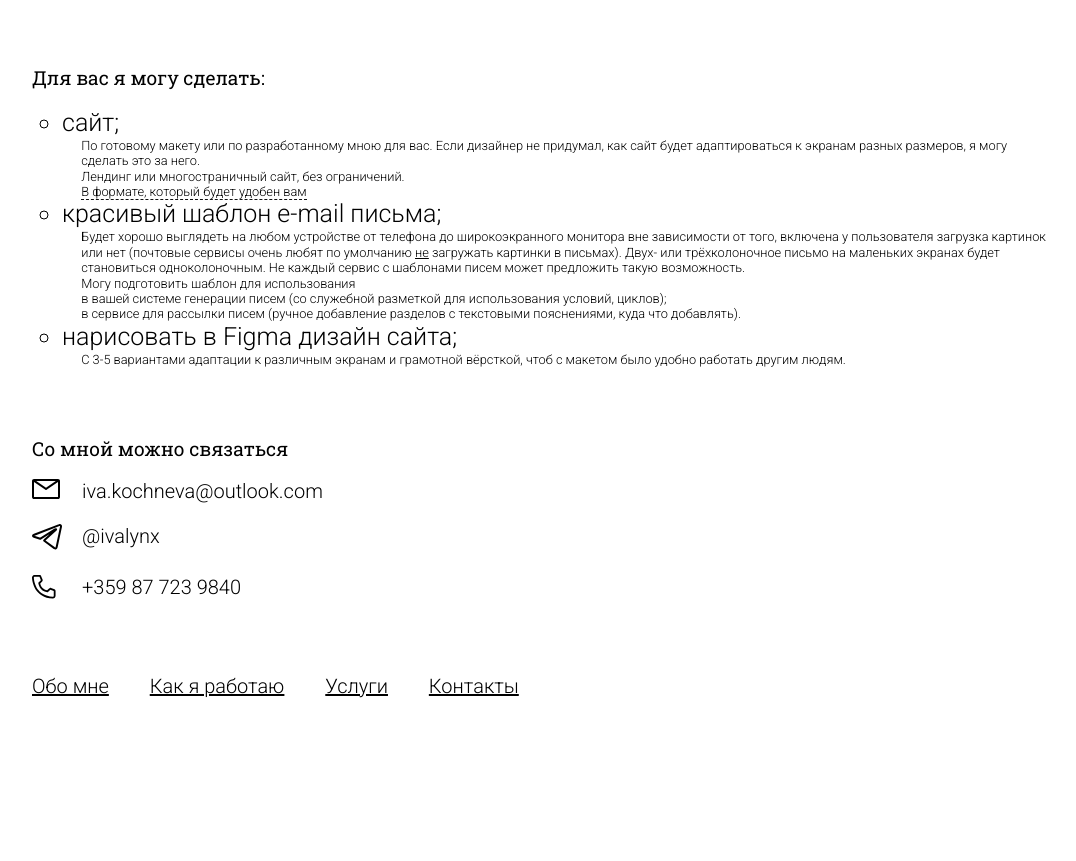
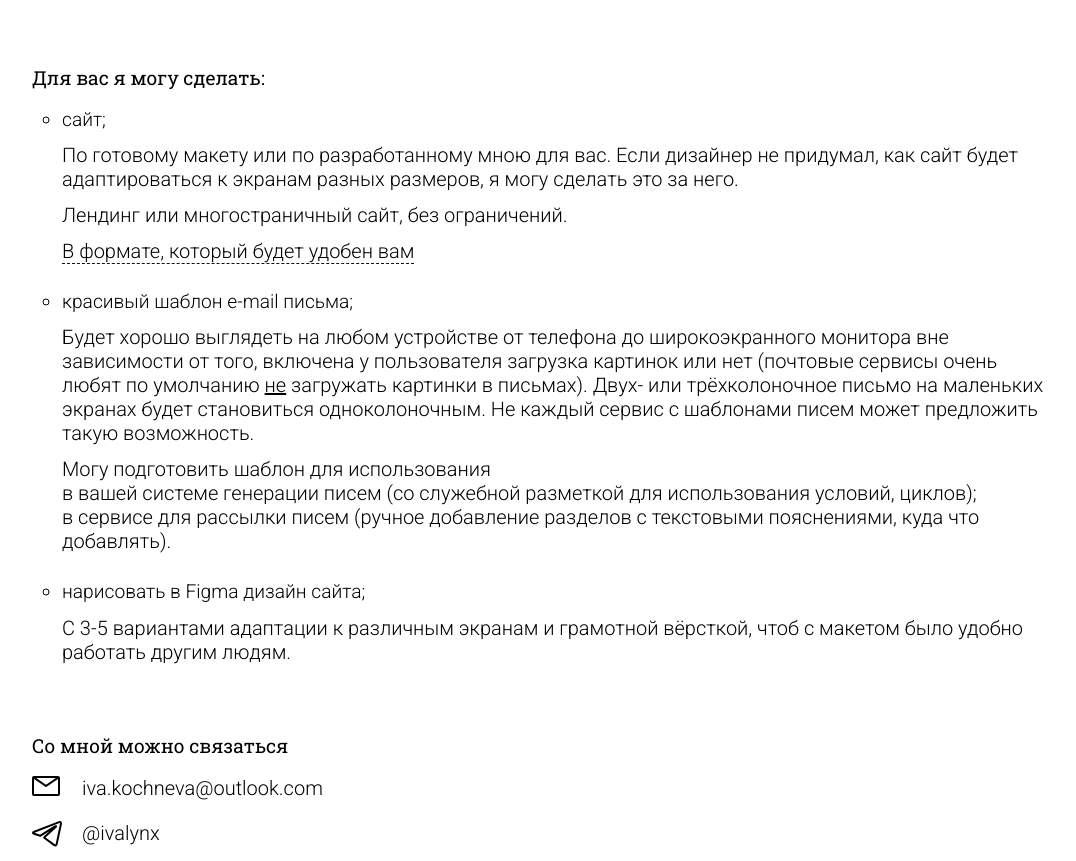
Before and after one commit to ivalynx/iva-kochneva, a website built with webpack: page src/index.html in a window 1280 px wide. Shown: the part 671-1532 px from the top of the page, without its empty margins (96-1172 px from the left). Before the commit the page ends 1439 px from the top, so only its background shows below. Built offline with nearby package versions, Linux system fonts and the light colour scheme.

Commit message:
fixed margin + font-sizes

```diff
--- a/src/css/components/list-define.scss
+++ b/src/css/components/list-define.scss
@@ -1,12 +1,26 @@
 .list-define {
   margin-left: 1.5em;
+  & & {
+    margin-top: 0.75rem;
+  }
+}
+%list-define__item {
+  margin-bottom: 0.75rem;
 }
 .list-define__term {
+  @extend %list-define__item;
+  margin-top: 1.7rem;
   display: list-item;
-  font-size: 125%;
+  font-size: $fontSizeTitle2;
   list-style: circle outside none;
+  &:first-child {
+    margin-top: 0;
+  }
 }
 .list-define__defines {
-  margin-left: 1.5em;
-  font-size: $fontSizeSmall;
+  @extend %list-define__item;
+  // font-size: $fontSizeSmall;
+  &:last-of-type {
+    margin-bottom: 0;
+  }
 }
```
